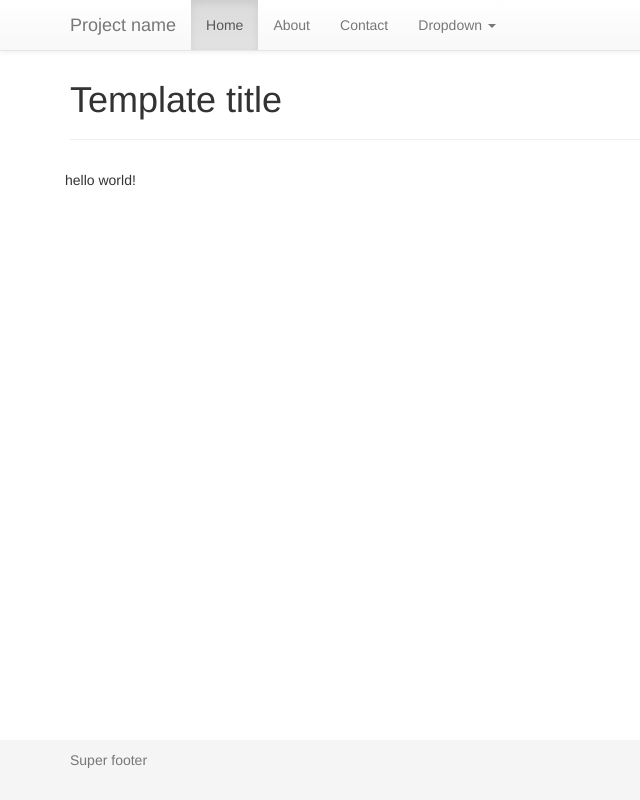
After one commit to aacotroneo/connect-four, a PHP site: template php/View/core/_layout.twig in a window 1280 px wide. The commit adds this page. Shown: the whole page, without its empty margins (0-640 px from the left). Run offline with PHP 8.4, Linux system fonts and the light colour scheme; the template is opened without the code that fills it, so the values that code supplies are empty; some libraries are stand-ins or nearby versions.

Commit message:
some cosmetics to motivate!

```diff
--- a/php/Application.php
+++ b/php/Application.php
@@ -41,6 +41,11 @@ class Application
         $view = $app->view();
         $view->parserExtensions = array(new \Slim\Views\TwigExtension());
 
+        /** @var $twig \Twig_Environment */
+        $twig = $view->getEnvironment();
+        $twig->addGlobal('base_url', $_SERVER['CONTEXT_PREFIX']);
+
+
 
         $app->container->singleton('BoardRepository', function ($c) {
 
--- a/php/Model/BoardRepositorySession.php
+++ b/php/Model/BoardRepositorySession.php
@@ -11,6 +11,8 @@ namespace Aac\Model;
  * Time: 07:02 PM
  */
 class BoardRepositorySession
+    //implements  BoardRepositoryIntefrace
+   ///GRR!! http://stackoverflow.com/questions/3704841/php-interface-problem-class-not-found    ??
 {
 
 
--- a/php/Routes.php
+++ b/php/Routes.php
@@ -2,7 +2,7 @@
 
 namespace Aac;
 
-use Board;
+use Aac\Model\Board;
 use Slim\Slim;
 
 class Routes
--- /dev/null
+++ b/php/View/core/_layout.twig
@@ -0,0 +1,66 @@
+
+{#basically a copy paste from bootstrap template #}
+
+<!DOCTYPE html>
+<html lang="en">
+<head>
+    <meta charset="utf-8">
+    <meta http-equiv="X-UA-Compatible" content="IE=edge">
+    <meta name="viewport" content="width=device-width, initial-scale=1">
+    <meta name="description" content="">
+    <meta name="author" content="">
+
+
+    <title>{% block title %}Aplicacion{% endblock %}</title>
+
+    <!-- Bootstrap core CSS -->
+    {#<link href="../../dist/css/bootstrap.min.css" rel="stylesheet">#}
+    <link rel="stylesheet" href="https://maxcdn.bootstrapcdn.com/bootstrap/3.3.2/css/bootstrap.min.css">
+    <!-- Optional theme -->
+    <link rel="stylesheet" href="https://maxcdn.bootstrapcdn.com/bootstrap/3.3.2/css/bootstrap-theme.min.css">
+
+
+    <!-- Custom styles for this template -->
+    <link rel="stylesheet" href="{{ base_url }}/app.css" >
+
+    <!-- HTML5 shim and Respond.js for IE8 support of HTML5 elements and media queries -->
+    <!--[if lt IE 9]>
+    <script src="https://oss.maxcdn.com/html5shiv/3.7.2/html5shiv.min.js"></script>
+    <script src="https://oss.maxcdn.com/respond/1.4.2/respond.min.js"></script>
+    <![endif]-->
+</head>
+
+<body>
+
+{% include 'core/_navbar.twig' %}
+
+<!-- Begin page content -->
+<div class="container main-container">
+    <div class="page-header">
+        <h1>{% block main_content_title %} Template title {% endblock %}</h1>
+    </div>
+    <div class="row main-content">
+    {% block content %}
+        <p>hello world!</p>
+    {% endblock %}
+    </div>
+</div>
+
+<footer class="footer">
+    <div class="container">
+        <p class="text-muted">Super footer</p>
+    </div>
+</footer>
+
+
+<!-- Bootstrap core JavaScript
+================================================== -->
+<!-- Placed at the end of the document so the pages load faster -->
+<script src="https://ajax.googleapis.com/ajax/libs/jquery/1.11.2/jquery.min.js"></script>
+{#<script src="../../dist/js/bootstrap.min.js"></script>#}
+<script src="https://maxcdn.bootstrapcdn.com/bootstrap/3.3.2/js/bootstrap.min.js"></script>
+
+<!-- IE10 viewport hack for Surface/desktop Windows 8 bug -->
+{#<script src="../../assets/js/ie10-viewport-bug-workaround.js"></script>#}
+</body>
+</html>
--- /dev/null
+++ b/php/View/core/_navbar.twig
@@ -0,0 +1,33 @@
+<!-- Fixed navbar -->
+<nav class="navbar navbar-default navbar-fixed-top">
+    <div class="container">
+        <div class="navbar-header">
+            <button type="button" class="navbar-toggle collapsed" data-toggle="collapse" data-target="#navbar" aria-expanded="false" aria-controls="navbar">
+                <span class="sr-only">Toggle navigation</span>
+                <span class="icon-bar"></span>
+                <span class="icon-bar"></span>
+                <span class="icon-bar"></span>
+            </button>
+            <a class="navbar-brand" href="#">Project name</a>
+        </div>
+        <div id="navbar" class="collapse navbar-collapse">
+            <ul class="nav navbar-nav">
+                <li class="active"><a href="#">Home</a></li>
+                <li><a href="#about">About</a></li>
+                <li><a href="#contact">Contact</a></li>
+                <li class="dropdown">
+                    <a href="#" class="dropdown-toggle" data-toggle="dropdown" role="button" aria-expanded="false">Dropdown <span class="caret"></span></a>
+                    <ul class="dropdown-menu" role="menu">
+                        <li><a href="#">Action</a></li>
+                        <li><a href="#">Another action</a></li>
+                        <li><a href="#">Something else here</a></li>
+                        <li class="divider"></li>
+                        <li class="dropdown-header">Nav header</li>
+                        <li><a href="#">Separated link</a></li>
+                        <li><a href="#">One more separated link</a></li>
+                    </ul>
+                </li>
+            </ul>
+        </div><!--/.nav-collapse -->
+    </div>
+</nav>
--- /dev/null
+++ b/www/app.css
@@ -0,0 +1,35 @@
+.main-content {
+    padding: 10px;
+}
+
+.main-container {
+    padding-top: 40px;
+
+}
+
+.footer {
+    padding: 10px;
+}
+
+/* From template --  Sticky footer styles
+-------------------------------------------------- */
+html {
+    position: relative;
+    min-height: 100%;
+}
+
+body {
+    /* Margin bottom by footer height */
+    margin-bottom: 60px;
+}
+
+.footer {
+    position: absolute;
+    bottom: 0;
+    width: 100%;
+    /* Set the fixed height of the footer here */
+    height: 60px;
+    background-color: #f5f5f5;
+}
+
+/*-------------------------------------------------- */
```
Also changed, not shown: php/View/game.twig (+18 -2 lines), php/View/home.twig (+17 -3 lines).
